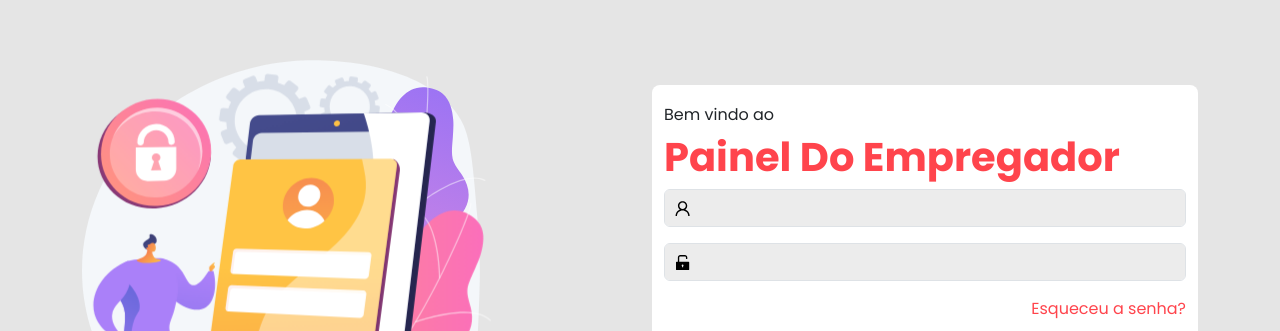
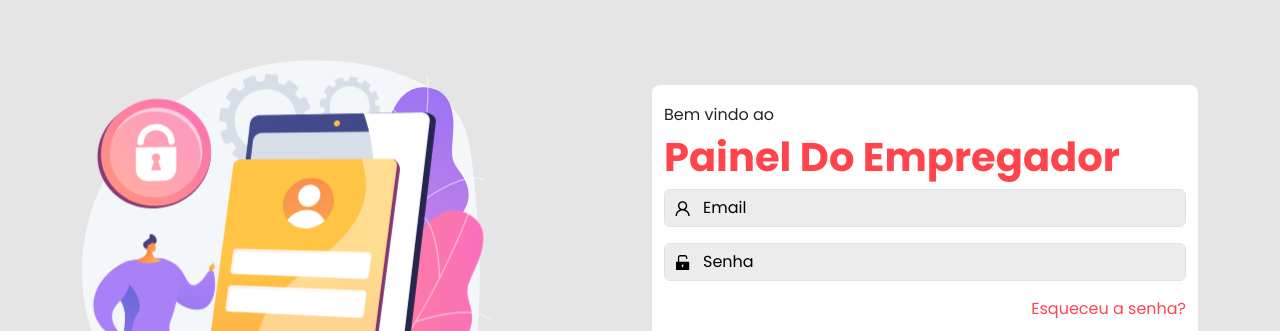
Before and after one commit to juannobert/tcc-front-end, a React (Create React App) app: page /auth/login in a window 1280 px wide. Shown: the part 136-467 px from the top of the page. Built offline with nearby package versions, Linux system fonts and the light colour scheme.

Commit message:
Mundaças no input

```diff
--- a/src/Components/Forms/Input.jsx
+++ b/src/Components/Forms/Input.jsx
@@ -1,6 +1,6 @@
 import React from 'react';
 
-function Input({ type, name, children, onChange, onBlur, error }) {
+function Input({ type, name, children, onChange, onBlur, error, placeholder }) {
   return (
     <>
       <div className="form-group">
@@ -9,6 +9,7 @@ function Input({ type, name, children, onChange, onBlur, error }) {
           className="form-control input-bg mb-2"
           id={name}
           name={name}
+          placeholder={placeholder}
           type={type}
           onChange={onChange}
           onBlur={onBlur}
```
